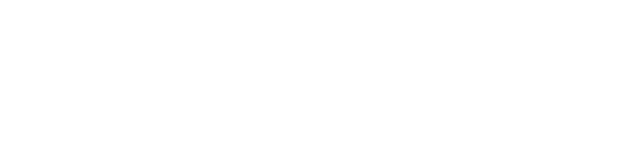
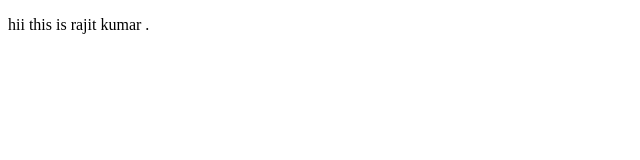
Before and after one commit to rajit2002/project2-delta-batch, a plain HTML site: page index.html in a window 1280 px wide. Shown: the whole page, without its empty margins (0-640 px from the left). Drawn offline with Linux system fonts and the light colour scheme.

```diff
--- a/index.html
+++ b/index.html
@@ -6,6 +6,6 @@
     <title>Document</title>
 </head>
 <body>
-
+    <p> hii this is rajit kumar .</p>
 </body>
 </html>
```
Also changed, not shown: 1 other file.
